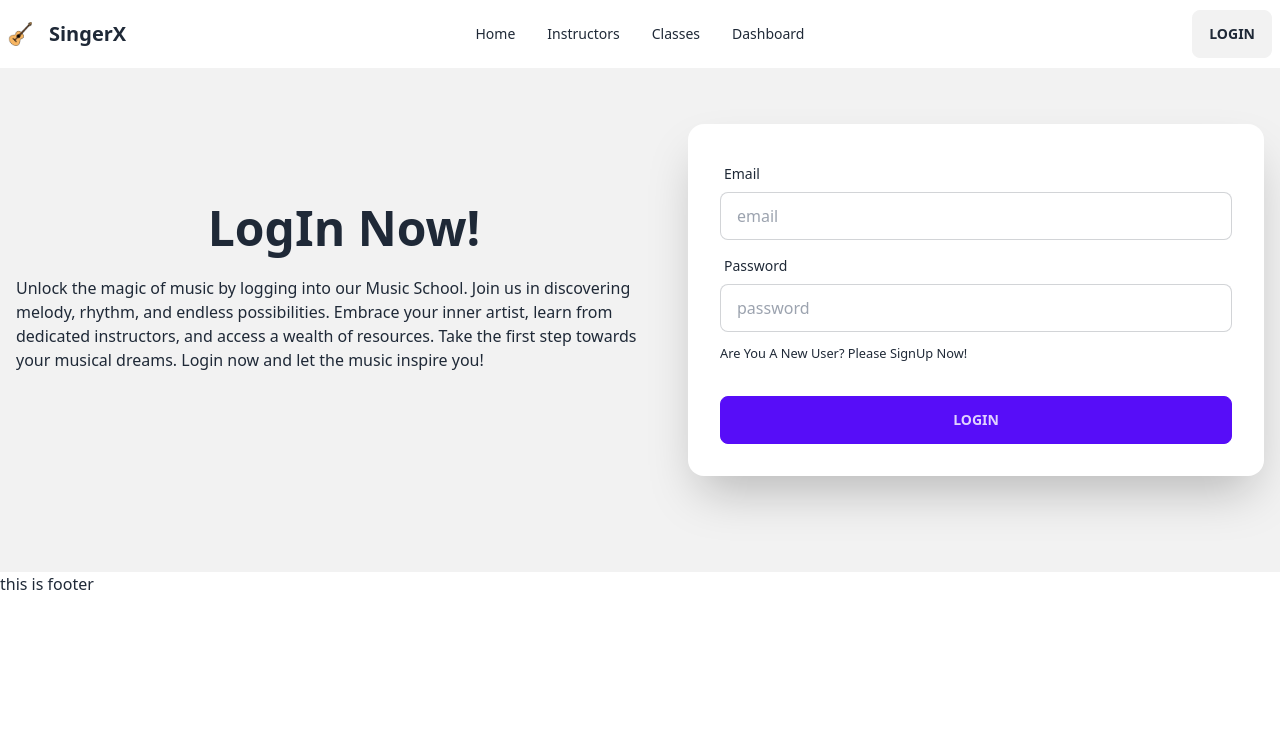
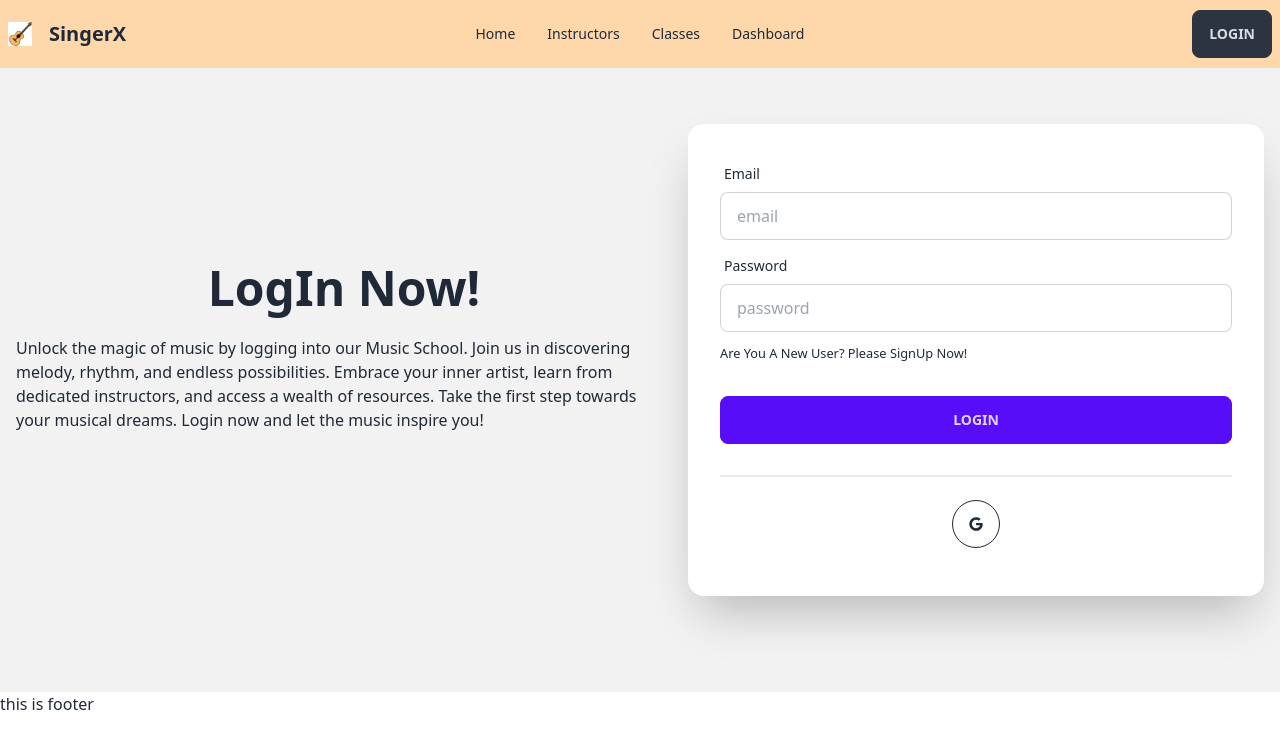
Before and after one commit to shawon012/SingerX-client, a React (Vite) app: page /login in a window 1280 px wide. Shown: the top 748 px of the page. Built offline with nearby package versions, Linux system fonts and the light colour scheme; no server answers.

Commit message:
social login added

```diff
--- a/package.json
+++ b/package.json
@@ -17,6 +17,7 @@
     "react": "^18.2.0",
     "react-dom": "^18.2.0",
     "react-helmet-async": "^1.3.0",
+    "react-icons": "^4.9.0",
     "react-router-dom": "^6.12.1",
     "sort-by": "^1.2.0"
   },
--- a/src/Pages/Shared/Navbar.jsx
+++ b/src/Pages/Shared/Navbar.jsx
@@ -1,18 +1,24 @@
 import React, { useContext } from 'react';
 import guitar from '../../../public/guitar.png'
 import { AuthContext } from '../../providers/AuthProvider';
+import { Link } from 'react-router-dom';
 const Navbar = () => {
     const { user, logOut } = useContext(AuthContext);
+    const handleLogOut = () => {
+        logOut()
+            .then()
+            .catch(error => console.log(error));
+    }
     return (
-        <div>
-            <div className="navbar bg-base-100">
+        <div >
+            <div className="navbar bg-orange-200">
                 <div className="navbar-start">
                     <div className="dropdown">
                         <label tabIndex={0} className="btn btn-ghost lg:hidden">
                             <svg xmlns="http://www.w3.org/2000/svg" className="h-5 w-5" fill="none" viewBox="0 0 24 24" stroke="currentColor"><path strokeLinecap="round" strokeLinejoin="round" strokeWidth="2" d="M4 6h16M4 12h8m-8 6h16" /></svg>
                         </label>
                         <ul tabIndex={0} className="menu menu-sm dropdown-content mt-3 p-2 shadow bg-base-100 rounded-box w-52">
-                            <li><a>Home</a></li>
+                            <Link to='/'> <li><a>Home</a></li></Link>
                             <li>
                                 <a>Instructors</a>
                             </li>
@@ -25,7 +31,7 @@
                 </div>
                 <div className="navbar-center hidden lg:flex">
                     <ul tabIndex={0} className="menu menu-horizontal px-1">
-                        <li><a>Home</a></li>
+                        <Link to='/'> <li><a>Home</a></li></Link>
                         <li> <a>Instructors</a> </li>
                         <li><a>Classes</a></li>
                         <li><a>Dashboard</a></li>
@@ -34,16 +40,14 @@
                 <div className="navbar-end">
                     {
                         user ?
-                            (<div>
-                                <div>
-                                    <img src='' alt="" />
+                            (<div className='flex gap-3'>
+                                <div className="w-12 h-12 avatar tooltip tooltip-bottom" data-tip={user.displayName}>
+                                    <img className='rounded-full border-spacing-1 border-slate-400' src={user.photoURL} />
                                 </div>
-                                <div>
-                                    <a className="btn">LogOut</a>
-                                </div>
+                                <div><button onClick={handleLogOut} className='btn btn-info'>Logout</button></div>
                             </div>) :
+                            <Link to='login'> <a className="btn btn-neutral">Login</a></Link>
 
-                            <a className="btn">Login</a>
                     }
 
                 </div>
--- /dev/null
+++ b/src/Pages/Shared/SocialLogin/SocialLogin.jsx
@@ -0,0 +1,46 @@
+import { useContext } from "react";
+import { FaGoogle } from "react-icons/fa";
+import { AuthContext } from "../../../providers/AuthProvider";
+import { useLocation, useNavigate } from "react-router-dom";
+
+
+const SocialLogin = () => {
+    const { googleSignIn } = useContext(AuthContext);
+    const navigate = useNavigate();
+    const location = useLocation();
+
+    const from = location.state?.from?.pathname || "/";
+
+    const handleGoogleSignIn = () => {
+        googleSignIn()
+            .then(result => {
+                const loggedInUser = result.user;
+                console.log(loggedInUser);
+                const saveUser = { name: loggedInUser.displayName, email: loggedInUser.email }
+                fetch('http://localhost:5000/users', {
+                    method: 'POST',
+                    headers: {
+                        'content-type': 'application/json'
+                    },
+                    body: JSON.stringify(saveUser)
+                })
+                    .then(res => res.json())
+                    .then(() => {
+                        navigate(from, { replace: true });
+                    })
+            })
+    }
+
+    return (
+        <div>
+            <div className="divider"></div>
+            <div className="w-full text-center my-4">
+                <button onClick={handleGoogleSignIn} className="btn btn-circle btn-outline">
+                    <FaGoogle></FaGoogle>
+                </button>
+            </div>
+        </div>
+    );
+};
+
+export default SocialLogin;
--- a/src/Pages/SignUp/Login.jsx
+++ b/src/Pages/SignUp/Login.jsx
@@ -1,6 +1,7 @@
 import React, { useContext, useState } from 'react';
 import { Link, useLocation, useNavigate } from 'react-router-dom';
 import { AuthContext } from '../../providers/AuthProvider';
+import SocialLogin from '../Shared/SocialLogin/SocialLogin';
 
 const Login = () => {
     const [error, setError] = useState(null);
@@ -57,6 +58,7 @@
                         <div className="form-control mt-6">
                             <button className="btn btn-primary">LogIn</button>
                         </div>
+                        <SocialLogin></SocialLogin>
                     </div>
                 </form>
                 <div className="text-center lg:text-left">
@@ -64,6 +66,7 @@
                     <p className="py-6">Unlock the magic of music by logging into our Music School. Join us in discovering melody, rhythm, and endless possibilities. Embrace your inner artist, learn from dedicated instructors, and access a wealth of resources. Take the first step towards your musical dreams. Login now and let the music inspire you!</p>
                 </div>
             </div>
+
         </div>
     );
 };
--- a/src/Pages/SignUp/SignUp.jsx
+++ b/src/Pages/SignUp/SignUp.jsx
@@ -1,6 +1,7 @@
 import React, { useContext, useState } from 'react';
 import { Link } from 'react-router-dom';
 import { AuthContext } from '../../providers/AuthProvider';
+import SocialLogin from '../Shared/SocialLogin/SocialLogin';
 
 
 const SignUp = () => {
@@ -69,6 +70,7 @@
                         <div className="form-control mt-6">
                             <button  className="btn btn-primary">SignUp</button>
                         </div>
+                        <SocialLogin></SocialLogin>
                     </div>
                 </form>
             </div>
```
Also changed, not shown: 1 other file (tests, documents, lock files or other folders).
